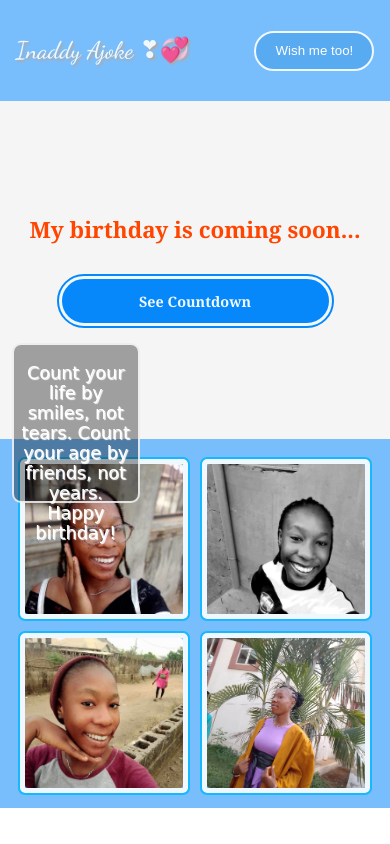
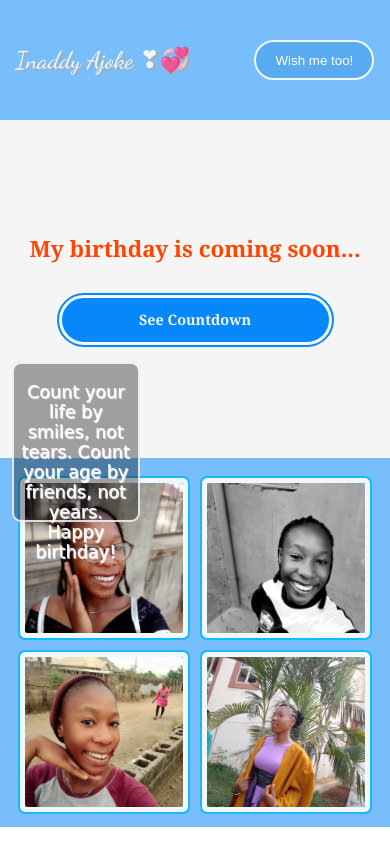
Before and after one commit to Lord-Tender/Birthday-countdown, a plain HTML site: page index.html in a window 390 px wide. Drawn offline with Linux system fonts and the light colour scheme; a web font is replaced by a local one.

Commit message:
small screen adjected 2

```diff
--- a/style.css
+++ b/style.css
@@ -200,6 +200,9 @@ header button:hover {
 
 
 @media screen and (max-width:600px) {
+    header{
+        height: 7.5em;
+    }
     header h1 {
         font-size: 1.5rem;
     }
```
